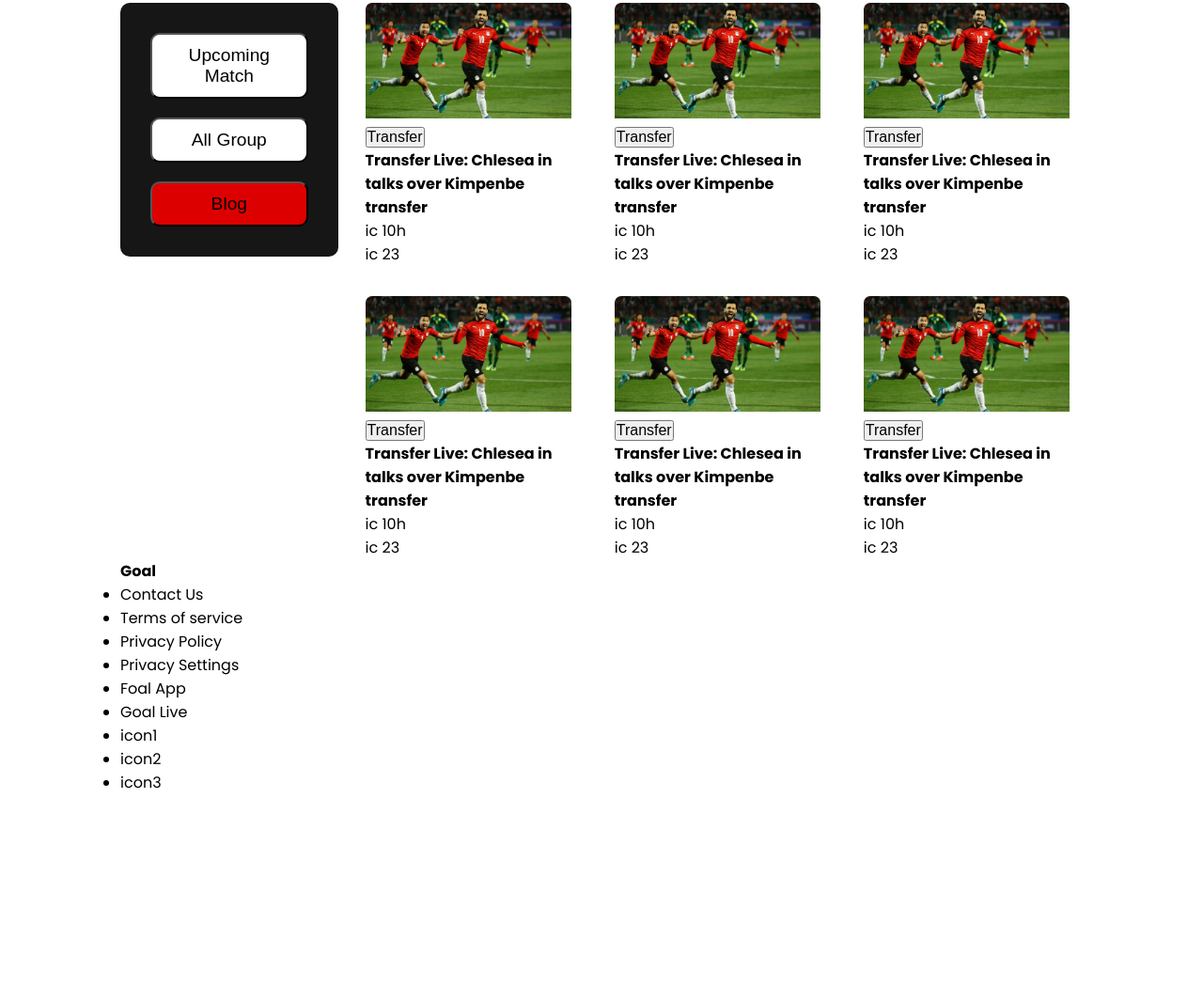
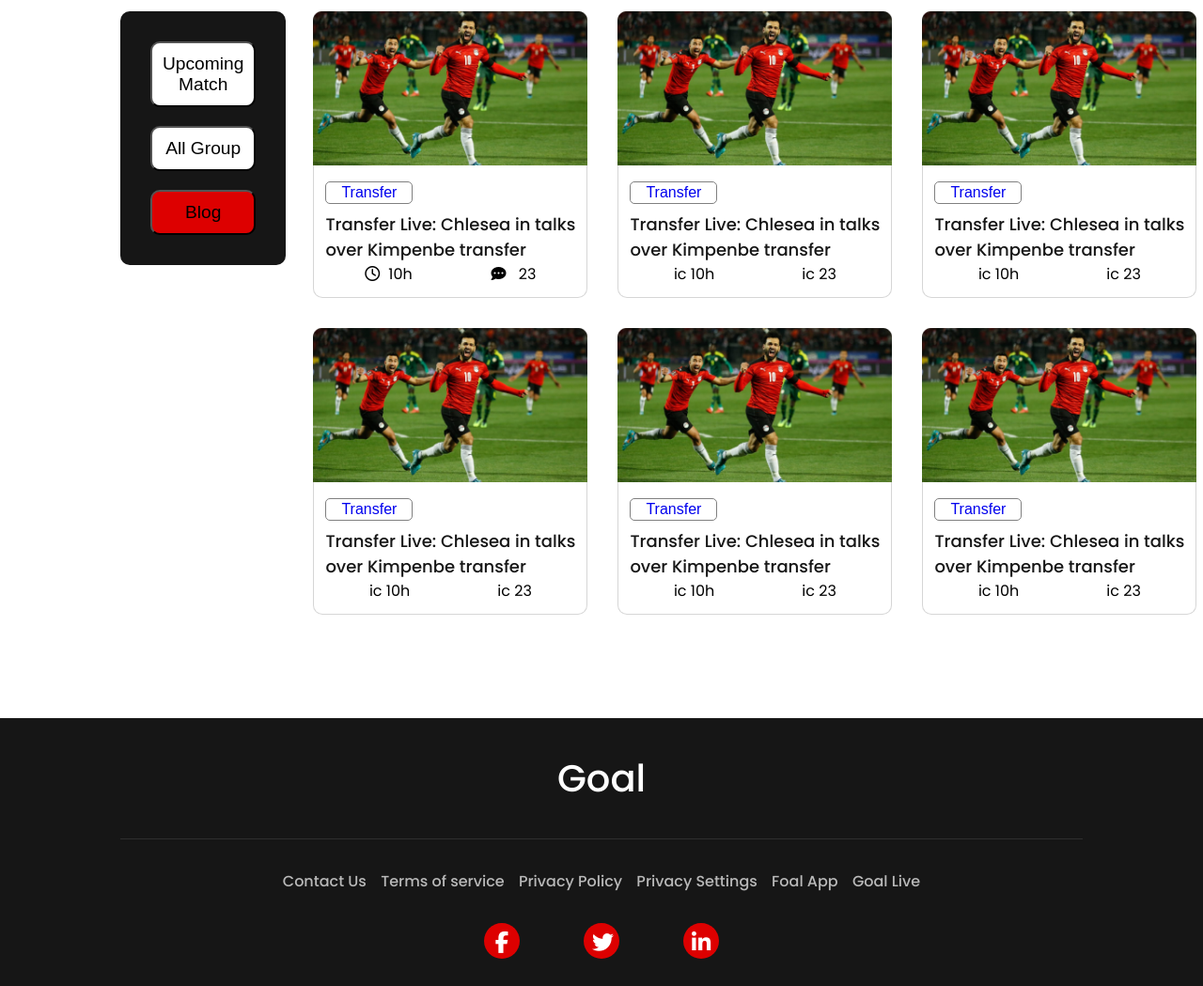
Before and after one commit to sultanmahmud07/assignment-2, a plain HTML site: page index.html in a window 1280 px wide. Shown: the part 630-1679 px from the top of the page at 94% size. Before the commit the page ends 1475 px from the top, so only its background shows below. Drawn offline with Linux system fonts and the light colour scheme.

Commit message:
css added

```diff
--- a/index.html
+++ b/index.html
@@ -48,10 +48,10 @@
               <h3>Transfer Live: Chlesea in talks over Kimpenbe transfer</h3>
               <div class="some_icon_contain">
                 <div>
-                  ic <span>10h</span>
+                  <i class="fa fa-regular fa-clock"></i><span>10h</span>
                 </div>
                 <div>
-                  ic <span>23</span>
+                  <i class="fa fa-solid fa-comment-dots"></i> <span>23</span>
                 </div>
 
               </div>
@@ -170,9 +170,9 @@
           </div>
           <div class="social_link">
             <ul>
-              <li><a href="#" target="_blank">icon1</a></li>
-              <li><a href="#" target="_blank">icon2</a></li>
-              <li><a href="#" target="_blank">icon3</a></li>
+              <li><a href="#" target="_blank"><i class="fa fa-brands fa-facebook"></i></a></li>
+              <li><a href="#" target="_blank"><i class="fa fa-brands fa-twitter"></i></a></li>
+              <li><a href="#" target="_blank"><i class="fa fa-brands fa-linkedin"></i></a></li>
             </ul>
           </div>
         </div>
--- a/styles/main-style.css
+++ b/styles/main-style.css
@@ -14,7 +14,8 @@ body{
 }
 a{
   text-decoration: none;
-  color: black;
+  /* color: black; */
+  /* color: #B9B9B9; */
 }
 .container{
   width: 80%;
@@ -131,7 +132,7 @@ button.btn {
 ================================== */
 
 section#update_sec {
-  margin-top: 101px;
+  margin: 110px 0;
 }
 
 .main_box_wrapper {
@@ -179,5 +180,135 @@ button.box_btn a {
     gap: 2em;
 }
 .box_banner_image img {
-  width: 94%;
+  width: 100%;
 }
+.box_disc {
+  border: 1px solid #80808052;
+  border-top: none;
+  padding: 12px;
+  border-bottom-left-radius: 10px;
+  border-bottom-right-radius: 10px;
+}
+
+.box_banner_image {
+  width: 288px;
+  height: 161px;
+}
+.box_disc {
+  border: 1px solid #80808052;
+  border-top: none;
+  padding: 12px;
+  border-bottom-left-radius: 10px;
+  border-bottom-right-radius: 10px;
+}
+
+.box_banner_image {
+  width: 292px;
+  height: 161px;
+}
+
+button.s_box_btn {
+  padding: 2px 16px;
+  background: white;
+  border-radius: 5px;
+  margin: 8px 0;
+  border: 1px solid gray;
+}
+
+.box_disc h3 {
+  color: #161616;
+  font-size: 18px;
+  font-weight: 500;
+}
+
+.some_icon_contain {
+  display: flex;
+  justify-content: space-around;
+}
+
+.some_icon_contain i {
+  margin-right: 9px;
+}
+/*=================================
+      footer section css hear
+================================== */
+
+footer#footer_sec {
+  background: #161616;
+}
+.top_f {
+  /* margin-top: 74px; */
+  padding: 34px;
+  border-bottom: 1px solid rgba(255, 255, 255, 0.1);
+}
+
+.top_f h3 {
+  color: #ffffff;
+  text-align: center;
+  font-size: 2.5em;
+  font-weight: 500;
+}
+
+.f_nab ul {
+  list-style: none;
+  display: flex;
+  justify-content: space-between;
+}
+
+.f_nab ul li a {
+  /* color: white; */
+  color: #B9B9B9;
+  font-weight: 500;
+  font-size: 1em;
+}
+
+.f_nab {
+  width: 53vw;
+  margin: 2em 0;
+}
+
+.bottom_f {
+  display: flex;
+  flex-direction: column;
+  align-items: center;
+}
+
+/* =================================
+footer optional social icon css
+==================================== */
+.social_link {
+  /* margin: 22px 0; */
+  /* display: none; */
+}
+
+.social_link ul {
+  list-style: none;
+  display: flex;
+  width: 250px;
+  margin: auto;
+  justify-content: space-between;
+  margin-bottom: 29px;
+}
+
+.social_link ul li a {
+  color: wheat;
+}
+
+.social_link ul li a i {
+  color: #ffffff;
+  font-size: 23px;
+  background-color: #DD0000;
+  border-radius: 25px;
+  padding: 9px;
+  width: 20px;
+  height: 20px;
+  text-align: center;
+  transition: 0.5s;
+}
+.social_link ul li a i:hover{
+  background-color: #ffffff;
+  color: #DD0000;
+}
+/* =================================
+footer optional social icon css
+==================================== */
```
